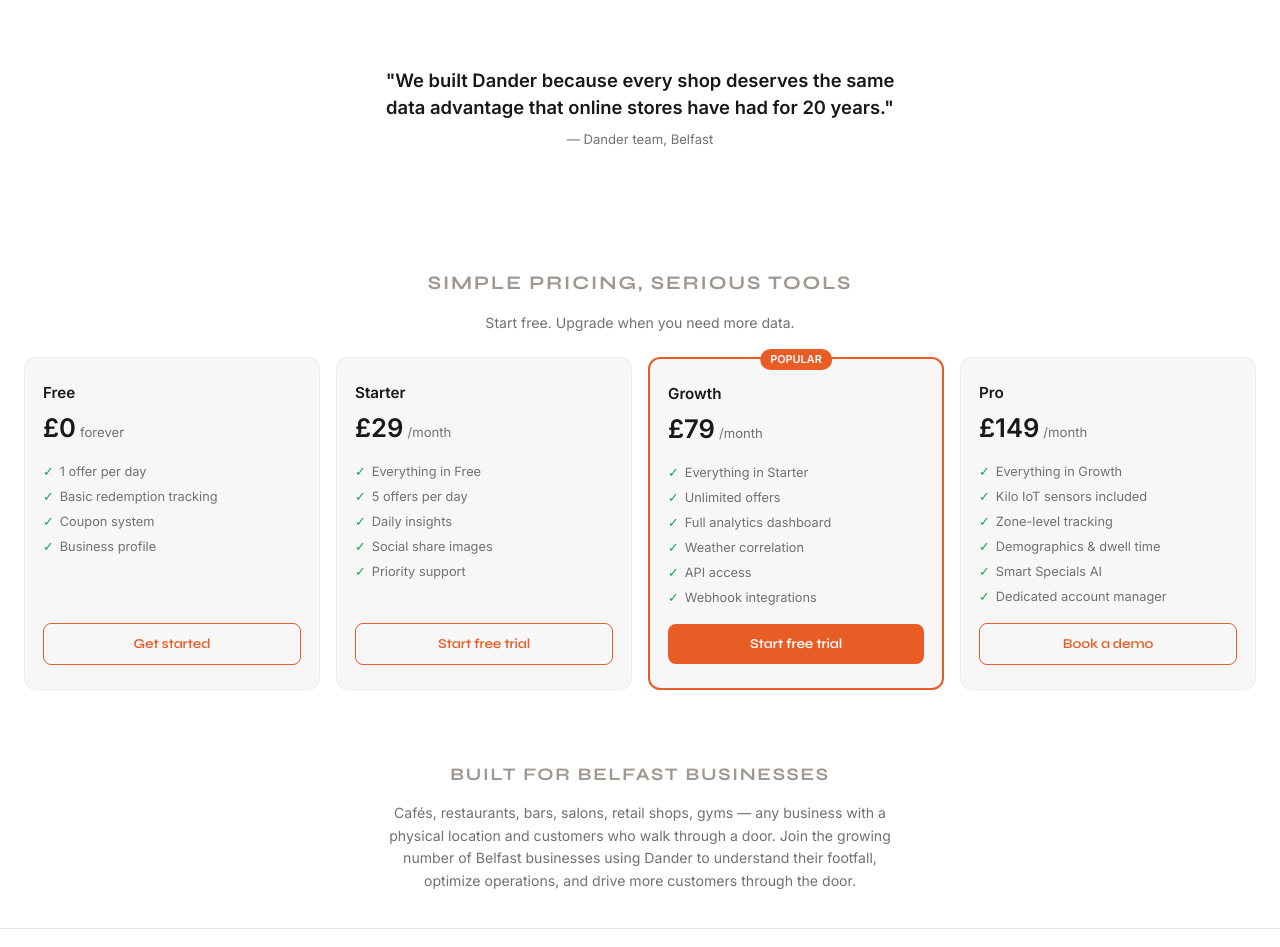
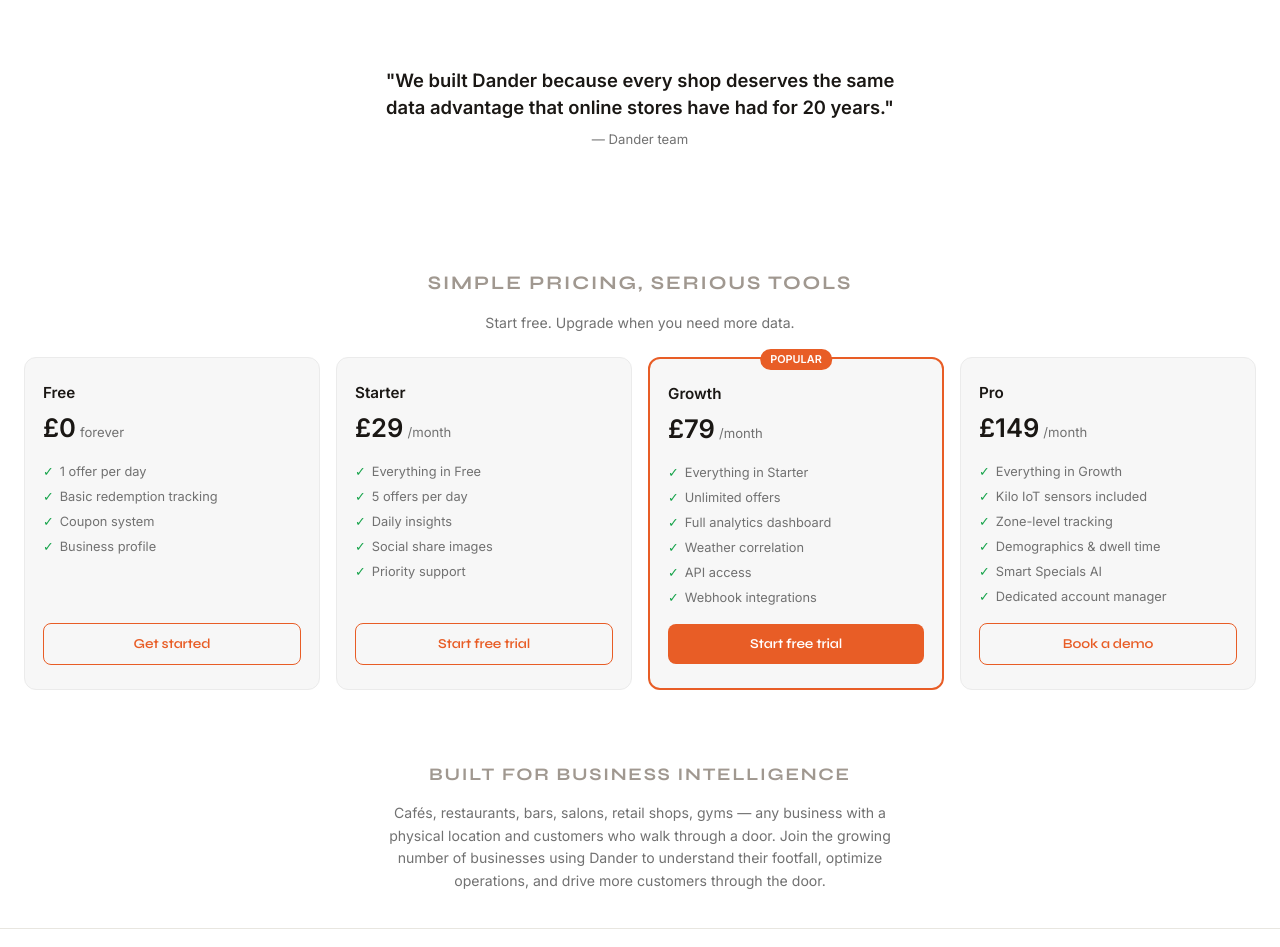
Before and after one commit to danderbelfast/dander, a React (Vite) app in the folder frontend-user/: page /for-business in a window 1280 px wide. Shown: the part 1140-2087 px from the top of the page. Built offline with nearby package versions, Linux system fonts and the light colour scheme; no server answers.

Commit message:
copy: remove Belfast references — rebrand as platform-wide
Changed "Built for Belfast businesses" → "Built for business intelligence"
Removed "Belfast" from body text and team attribution.

Co-Authored-By: Claude Opus 4.6 (1M context) <noreply@anthropic.com>

```diff
--- a/frontend-user/src/pages/BusinessExplainer.jsx
+++ b/frontend-user/src/pages/BusinessExplainer.jsx
@@ -146,7 +146,7 @@ export default function BusinessExplainer() {
           <div style={{ fontSize: '1.15rem', fontWeight: 700, maxWidth: 520, margin: '0 auto', lineHeight: 1.5 }}>
             "We built Dander because every shop deserves the same data advantage that online stores have had for 20 years."
           </div>
-          <div style={{ fontSize: '0.82rem', color: 'var(--c-text-muted)', marginTop: 8 }}>— Dander team, Belfast</div>
+          <div style={{ fontSize: '0.82rem', color: 'var(--c-text-muted)', marginTop: 8 }}>— Dander team</div>
         </div>
 
         {/* Pricing */}
@@ -190,9 +190,9 @@ export default function BusinessExplainer() {
 
         {/* Who is this for */}
         <div style={{ marginTop: 40 }}>
-          <div className="ex-section-title" style={{ textAlign: 'center', fontSize: '1.1rem' }}>Built for Belfast businesses</div>
+          <div className="ex-section-title" style={{ textAlign: 'center', fontSize: '1.1rem' }}>Built for business intelligence</div>
           <p style={{ textAlign: 'center', fontSize: '0.88rem', color: 'var(--c-text-muted)', maxWidth: 520, margin: '0 auto 20px', lineHeight: 1.6 }}>
-            Cafés, restaurants, bars, salons, retail shops, gyms — any business with a physical location and customers who walk through a door. Join the growing number of Belfast businesses using Dander to understand their footfall, optimize operations, and drive more customers through the door.
+            Cafés, restaurants, bars, salons, retail shops, gyms — any business with a physical location and customers who walk through a door. Join the growing number of businesses using Dander to understand their footfall, optimize operations, and drive more customers through the door.
           </p>
         </div>
       </div>
```
